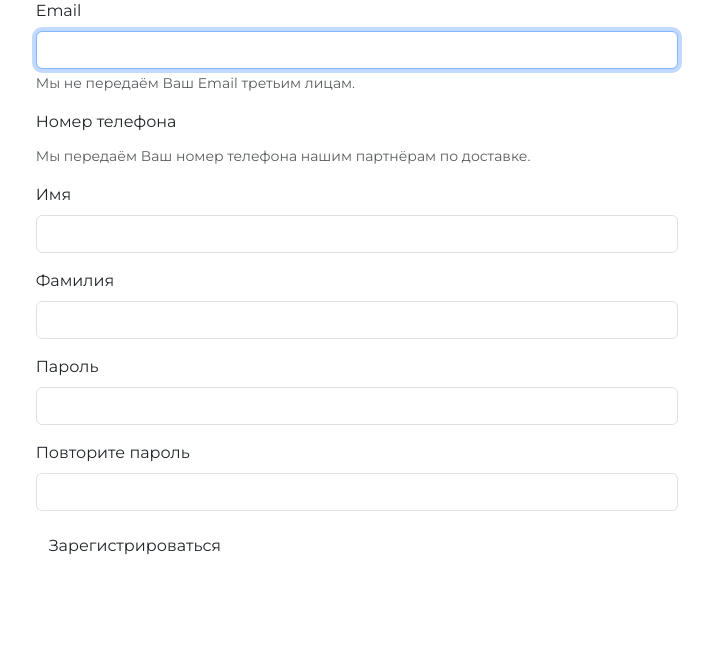
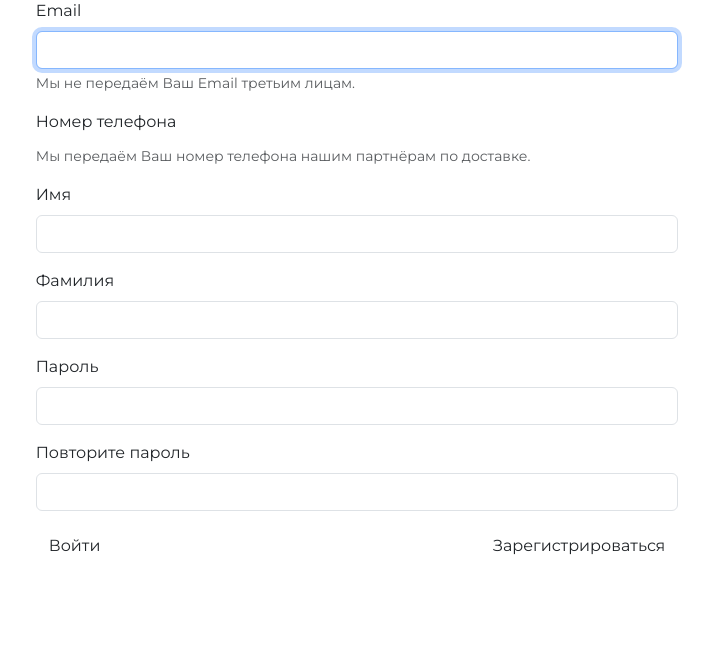
Before and after one commit to Leviinson/BlumenHorizon, a Django app: template accounts/templates/accounts/authorization/sign_up.html in a window 1280 px wide. Shown: the part 155-800 px from the top of the page, without its empty margins (283-996 px from the left). Run offline with Django 5.2, Linux system fonts and the light colour scheme; the template is opened without the code that fills it: values that come from a table or form of the project are taken from there, others are empty; parts of the project's set-up code (start-up, migrations or seed data) failed here and were passed over.

Commit message:
feat(signup): button "Signin" added to signup form, some styles upgraded

```diff
--- a/accounts/templates/accounts/authorization/sign_up.html
+++ b/accounts/templates/accounts/authorization/sign_up.html
@@ -89,7 +89,10 @@
           {% endfor %}
           {% endif %}
         </div>
-        <button type="submit" class="btn btn-dark-green">{% translate 'Зарегистрироваться' %}</button>
+        <div class="d-flex justify-content-between">
+          <a href="{% url 'accounts:signin' %}" class="btn btn-dark-green">{% translate 'Войти' %}</a>
+          <button type="submit" class="btn btn-dark-green">{% translate 'Зарегистрироваться' %}</button>
+      </div>
       </form>
     </div>
   </div>
```
